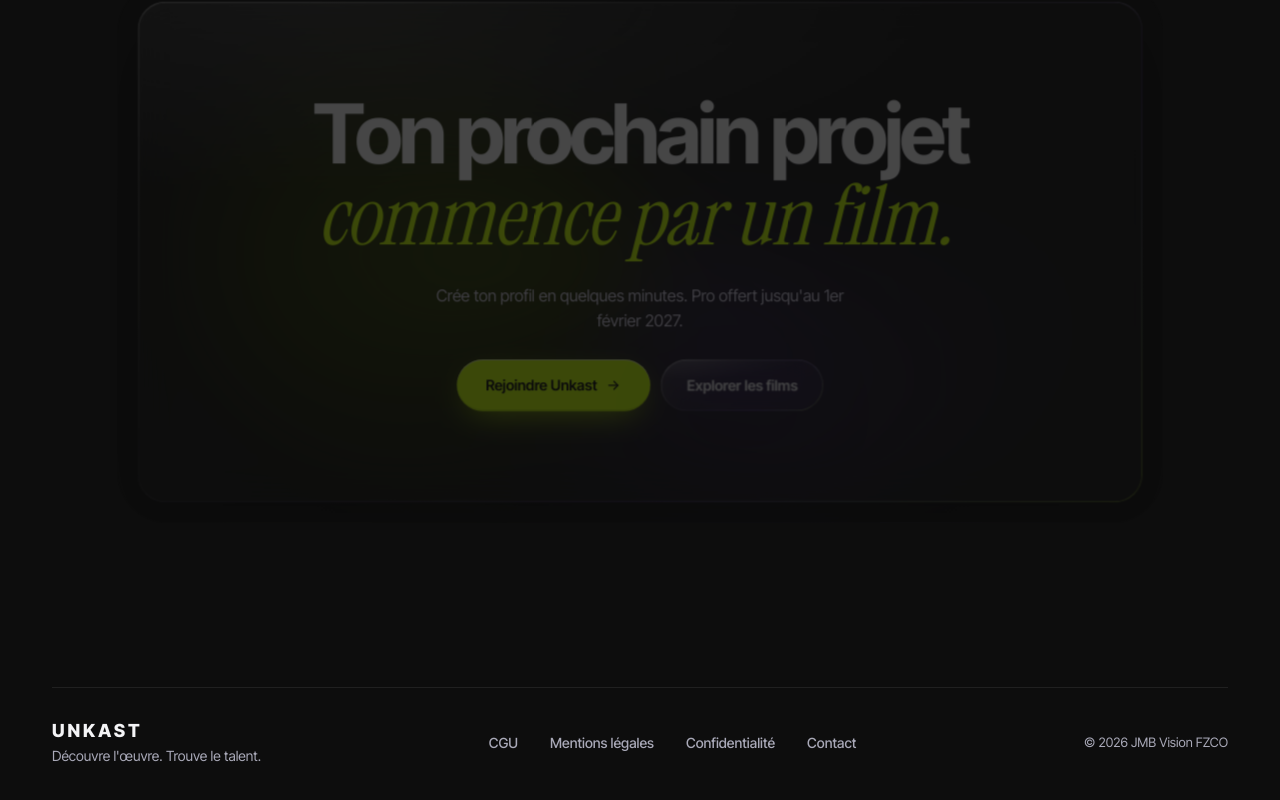
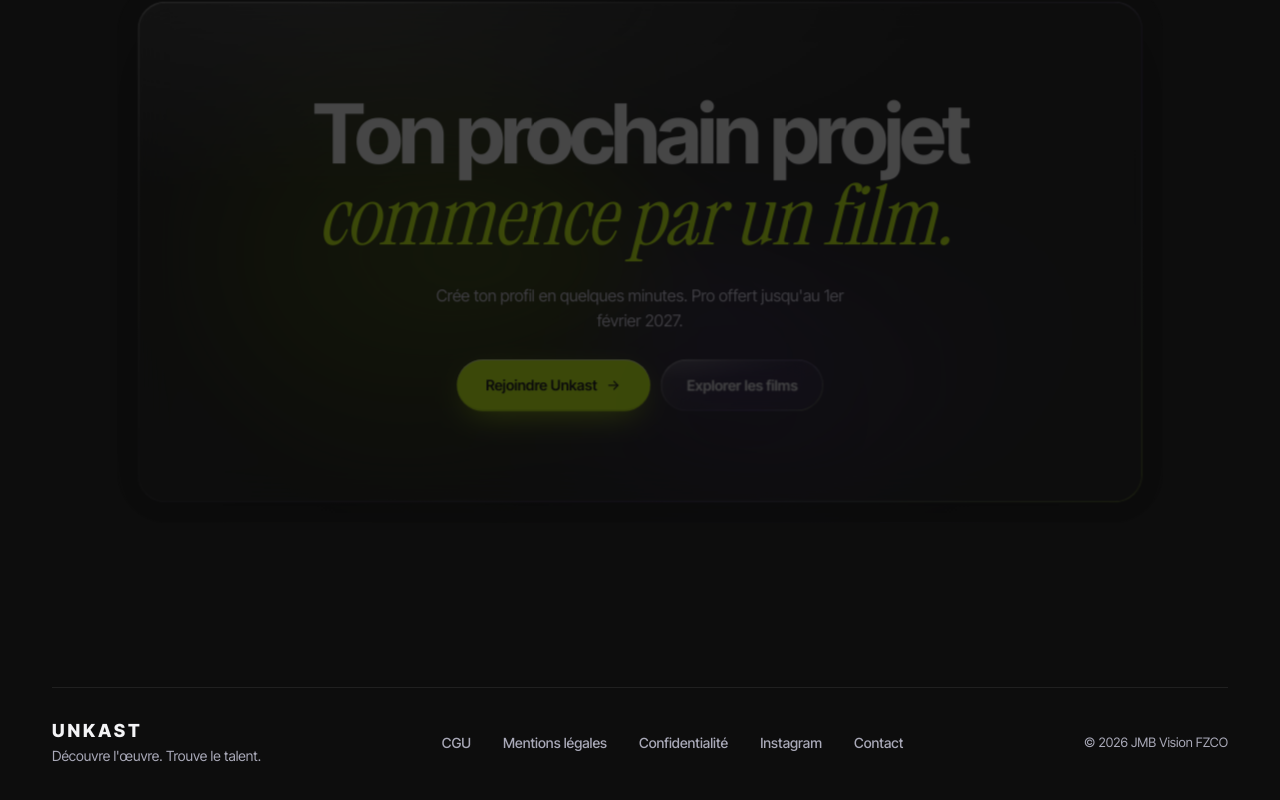
Before and after one commit to Unkast/unkast-app, a Next.js app: page /site in a window 1280 px wide. Shown: the part 9022-9822 px from the top of the page. Built offline with nearby package versions, Linux system fonts and the light colour scheme; no server answers; the database is empty.

Commit message:
feat(site): lien Instagram dans le pied de page

```diff
--- a/src/app/site/sections.tsx
+++ b/src/app/site/sections.tsx
@@ -318,11 +318,11 @@ export function FinalCta({ offerUntil }: { offerUntil: string | null }) {
   );
 }
 
-// Lien Instagram : a ajouter ici quand l'adresse sera fixee (masque pour l'instant).
-const FOOTER_LINKS = [
+const FOOTER_LINKS: { href: string; label: string; external?: boolean }[] = [
   { href: APP.page("/cgu"), label: "CGU" },
   { href: APP.page("/mentions-legales"), label: "Mentions légales" },
   { href: APP.page("/confidentialite"), label: "Confidentialité" },
+  { href: "https://www.instagram.com/unkast.app/", label: "Instagram", external: true },
   { href: `mailto:${LEGAL.contactEmail}`, label: "Contact" },
 ];
 
@@ -332,7 +332,7 @@ export function Footer() {
       <div style={{ display: "flex", flexWrap: "wrap", justifyContent: "space-between", alignItems: "center", gap: "24px", paddingTop: "32px", borderTop: "1px solid rgba(255,255,255,.08)" }}>
         <div style={{ display: "flex", flexDirection: "column", gap: "6px" }}><span style={{ fontWeight: "800", fontSize: "18px", letterSpacing: "0.16em" }}>UNKAST</span><span style={{ fontSize: "14px", color: "var(--mut)" }}>Découvre l&apos;œuvre. Trouve le talent.</span></div>
         <div style={{ display: "flex", flexWrap: "wrap", gap: "4px" }}>
-          {FOOTER_LINKS.map((l) => <a key={l.label} className={s["nav-a"]} href={l.href}>{l.label}</a>)}
+          {FOOTER_LINKS.map((l) => <a key={l.label} className={s["nav-a"]} href={l.href} {...(l.external ? { target: "_blank", rel: "noopener noreferrer" } : {})}>{l.label}</a>)}
         </div>
         <span style={{ fontSize: "13px", color: "var(--mut)" }}>© {new Date().getFullYear()} {LEGAL.company}</span>
       </div>
```
